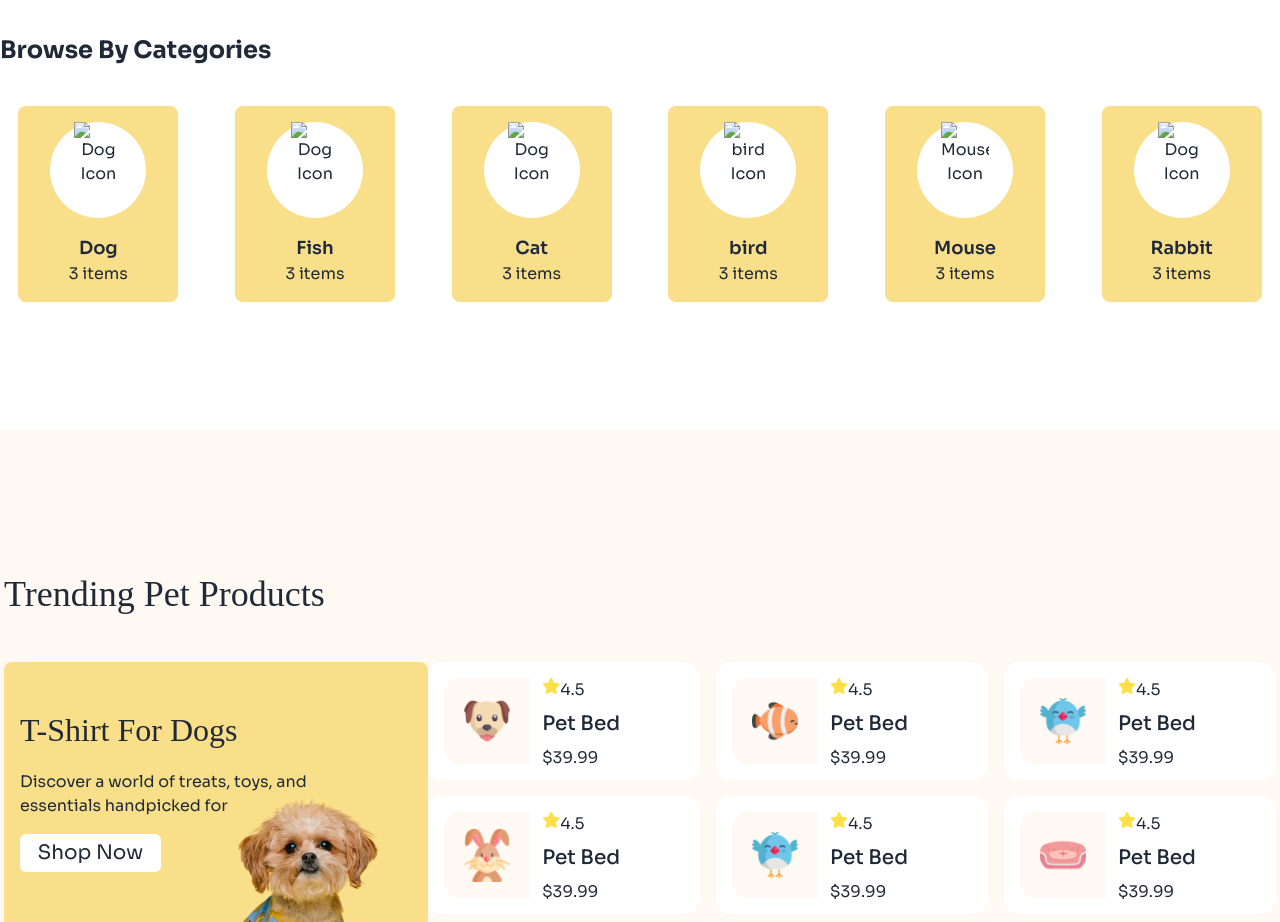
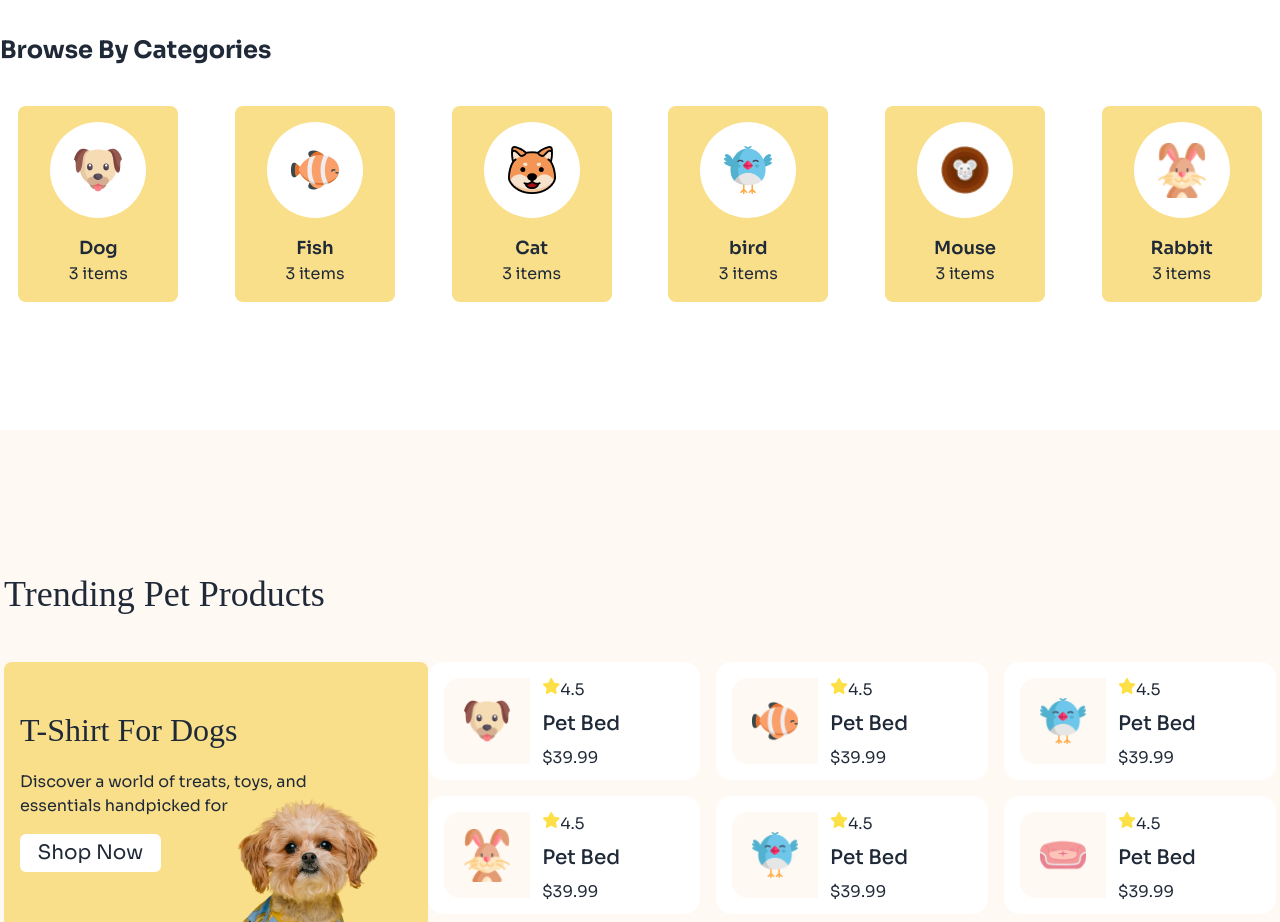
Before and after one commit to thisisrahiq/B11-A3, a plain HTML site: page index.html in a window 1280 px wide. Shown: the part 1040-1962 px from the top of the page. Drawn offline with nearby package versions, Linux system fonts and the light colour scheme; the site is published under a folder, as on GitHub Pages, so addresses that start at the root find nothing; files whose address does not match are found by name; a web font is replaced by a local one.

Commit message:
icon issue solved

```diff
--- a/index.html
+++ b/index.html
@@ -165,7 +165,7 @@
             <div class="bg-[#F9DF8A] rounded-lg p-4 w-40 text-center">
               <div class="w-24 h-24 rounded-full bg-white mx-auto mb-4">
                 <img
-                  src="/c1-assets/dog-cartoon.png"
+                  src="c1-assets/dog-cartoon.png"
                   alt="Dog Icon"
                   class="w-1/2 mx-auto h-full object-contain"
                 />
@@ -177,20 +177,20 @@
             <div class="bg-[#F9DF8A] rounded-lg p-4 w-40 text-center">
               <div class="w-24 h-24 rounded-full bg-white mx-auto mb-4">
                 <img
-                  src="/c1-assets/fish-cartoon.png"
-                  alt="Dog Icon"
+                  src="c1-assets/fish-cartoon.png"
+                  alt="Fish Icon"
                   class="w-1/2 mx-auto h-full object-contain"
                 />
               </div>
               <h3 class="text-lg font-semibold">Fish</h3>
               <p>3 items</p>
             </div>
-            <!-- card 1 -->
+            <!-- card 3 -->
             <div class="bg-[#F9DF8A] rounded-lg p-4 w-40 text-center">
               <div class="w-24 h-24 rounded-full bg-white mx-auto mb-4">
                 <img
-                  src="/c1-assets/cat-cartoon.png"
-                  alt="Dog Icon"
+                  src="c1-assets/cat-cartoon.png"
+                  alt="Cat Icon"
                   class="w-1/2 mx-auto h-full object-contain"
                 />
               </div>
@@ -201,7 +201,7 @@
             <div class="bg-[#F9DF8A] rounded-lg p-4 w-40 text-center">
               <div class="w-24 h-24 rounded-full bg-white mx-auto mb-4">
                 <img
-                  src="/c1-assets/bird-cartoon.png"
+                  src="c1-assets/bird-cartoon.png"
                   alt="bird Icon"
                   class="w-1/2 mx-auto h-full object-contain"
                 />
@@ -213,7 +213,7 @@
             <div class="bg-[#F9DF8A] rounded-lg p-4 w-40 text-center">
               <div class="w-24 h-24 rounded-full bg-white mx-auto mb-4">
                 <img
-                  src="/c1-assets/mouse-cartoon.png"
+                  src="c1-assets/mouse-cartoon.png"
                   alt="Mouse Icon"
                   class="w-1/2 mx-auto h-full object-contain"
                 />
@@ -225,7 +225,7 @@
             <div class="bg-[#F9DF8A] rounded-lg p-4 w-40 text-center">
               <div class="w-24 h-24 rounded-full bg-white mx-auto mb-4">
                 <img
-                  src="/c1-assets/rabbit-cartoon.png"
+                  src="c1-assets/rabbit-cartoon.png"
                   alt="Dog Icon"
                   class="w-1/2 mx-auto h-full object-contain"
                 />
```
